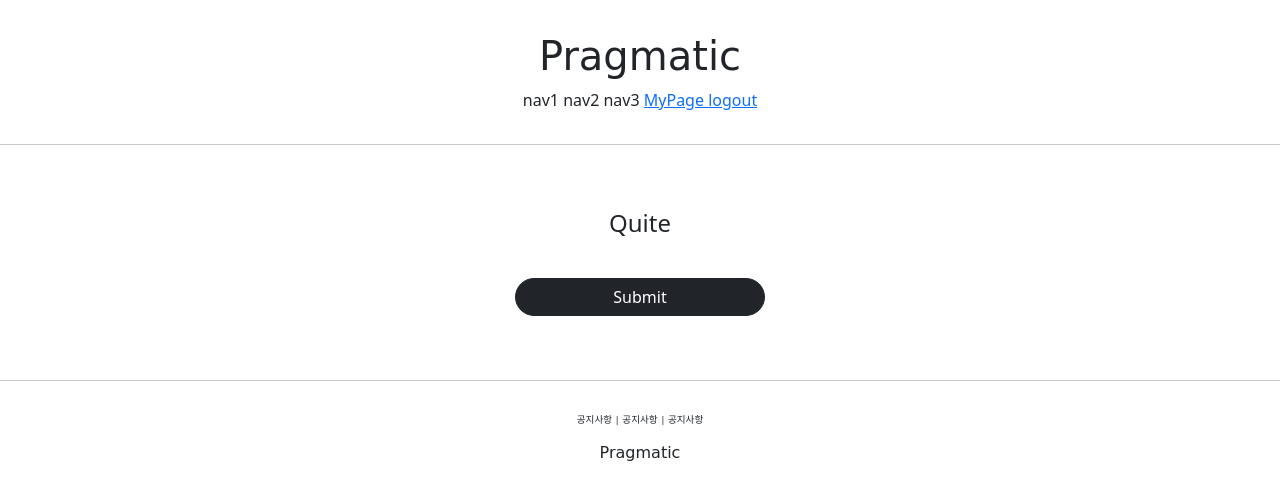
After one commit to terrorjang/pragmatic, a Django app: page /account/delete/2 in a window 1280 px wide. The commit adds this page. Shown: the top 500 px of the page. Run offline with Django 4.2, Linux system fonts and the light colour scheme; data comes from the database, SQL or seed files in the repository; both versions use the stored data as it was after the commit; some libraries are stand-ins or nearby versions; some web fonts are replaced.

Commit message:
django course 26

```diff
--- /dev/null
+++ b/accountapp/templates/accountapp/delete.html
@@ -0,0 +1,16 @@
+{% extends 'base.html' %}
+{% load bootstrap4 %}
+
+{% block content %}
+
+<div style="text-align: center;max-width: 500px; margin: 4rem auto;">
+    <div class="mb-4">
+        <h4>Quite</h4>
+    </div>
+    <form action="{% url 'accountapp:delete' pk=user.pk %}" method="post">
+        {% csrf_token %}
+        <input type="submit" class="btn btn-dark rounded-pill col-6 mt-3">
+    </form>
+</div>
+
+{% endblock content %}
--- a/accountapp/templates/accountapp/detail.html
+++ b/accountapp/templates/accountapp/detail.html
@@ -17,6 +17,11 @@
                 Change info
             </p>
         </a>
+        <a href="{% url 'accountapp:delete' pk=user.pk %}">
+            <p>
+                Quit
+            </p>
+        </a>
         {% endif %}
     </div>
 </div>
--- a/accountapp/urls.py
+++ b/accountapp/urls.py
@@ -1,6 +1,6 @@
 from django.urls import path
 from django.contrib.auth.views import LoginView, LogoutView
-from accountapp.views import AccountCreateView, hello_world, AccountDetailView, AccountUpdateView
+from accountapp.views import AccountCreateView, hello_world, AccountDetailView, AccountUpdateView, AccountDeleteView
 
 app_name = 'accountapp'
 
@@ -11,4 +11,5 @@ urlpatterns = [
     path('create/', AccountCreateView.as_view(), name='create'),
     path('detail/<int:pk>', AccountDetailView.as_view(), name='detail'),
     path('update/<int:pk>', AccountUpdateView.as_view(), name='update'),
+    path('delete/<int:pk>', AccountDeleteView.as_view(), name='delete'),
 ]
--- a/accountapp/views.py
+++ b/accountapp/views.py
@@ -1,9 +1,10 @@
 
 from site import USER_BASE
+
 from django.http import HttpResponse, HttpResponseRedirect
 from django.shortcuts import render
 from django.urls import reverse, reverse_lazy
-from django.views.generic import CreateView, DetailView, UpdateView
+from django.views.generic import CreateView, DetailView, UpdateView, DeleteView
 from accountapp.forms import AccountUpdateForm
 
 from accountapp.models import HelloWorld
@@ -45,3 +46,8 @@ class AccountUpdateView(UpdateView):
     form_class = AccountUpdateForm
     success_url = reverse_lazy('accountapp:hello_world')
     template_name = 'accountapp/update.html'
+
+class AccountDeleteView(DeleteView):
+    model = User
+    success_url = reverse_lazy('accountapp:login')
+    template_name = 'accountapp/delete.html'
--- a/templates/header.html
+++ b/templates/header.html
@@ -8,10 +8,14 @@
         <span>nav3</span>
 
         {% if not user.is_authenticated %}
+        <a href="{% url 'accountapp:create' %}">
+            <span>Sign Up</span>
+        </a>
         <a href="{% url 'accountapp:login' %}">
             <span>login</span>
         </a>
         {% else %}
+
         <a href="{% url 'accountapp:detail' pk=user.pk %}">
             <span>MyPage</span>
         </a>
```
Also changed, not shown: db.sqlite3.
